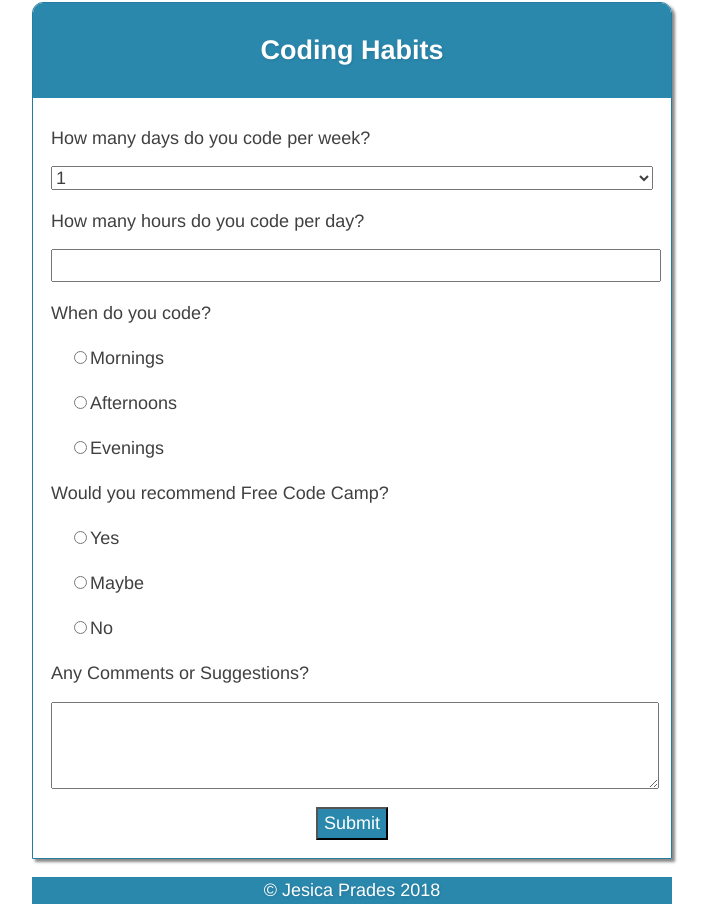
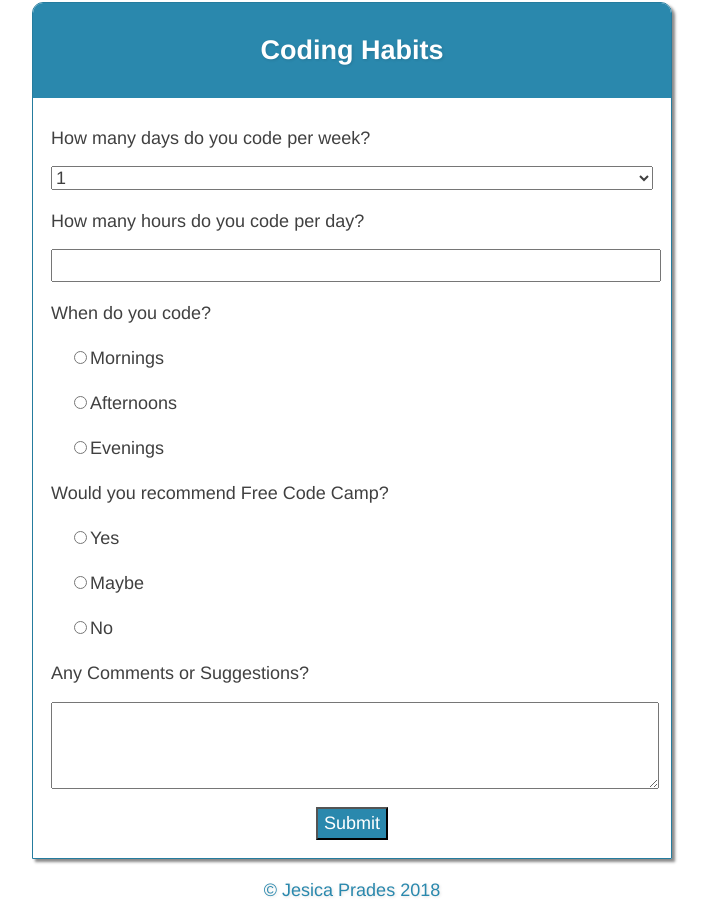
Before and after one commit to Smukat/FormFCC, a plain HTML site: page index.html in a window 1280 px wide. Shown: the part 536-1440 px from the top of the page, without its empty margins (288-996 px from the left). Drawn offline with Linux system fonts and the light colour scheme.

Commit message:
changed footer style

```diff
--- a/style.css
+++ b/style.css
@@ -84,13 +84,10 @@ textarea{
 }
 
 /*FOOTER*/
-.footer {
-    background-color: #2A88AD;
-}
 
 .footer__p {
     text-align: center;
-    color: #fff;
+    color: #2A88AD;
     text-shadow: 1px 1px 3px rgba(0, 0, 0, 0.12);
 }
 
```
